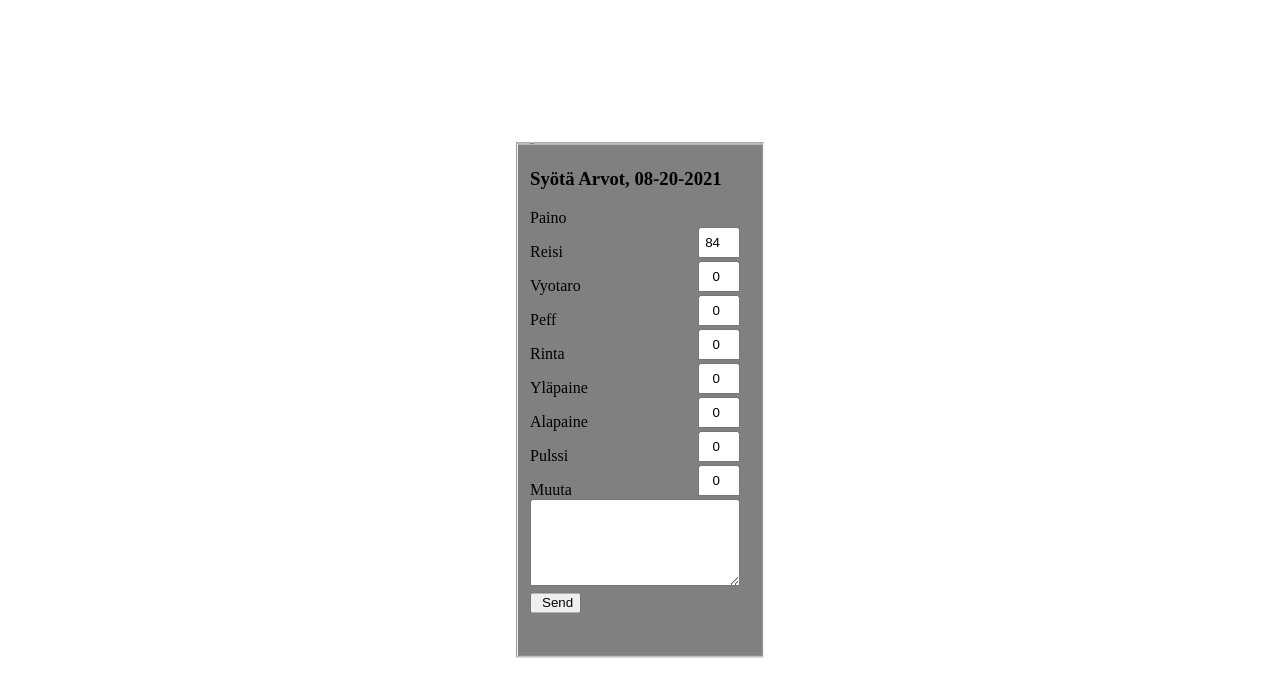
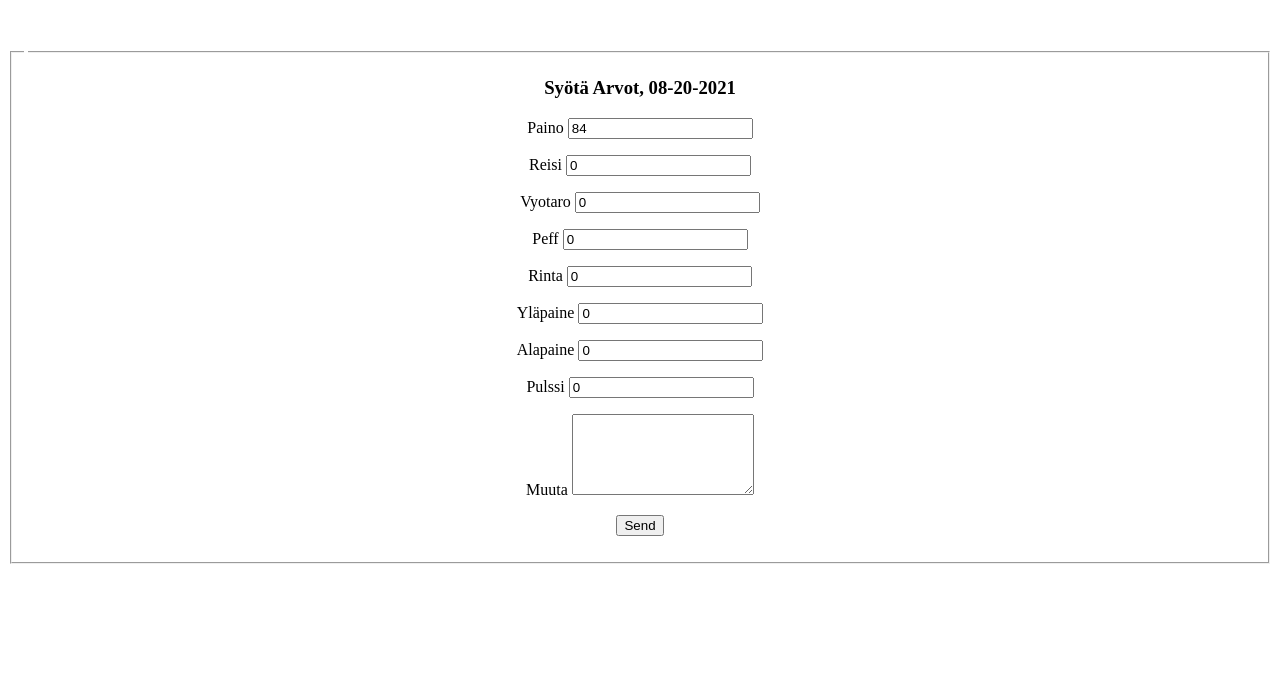
Before and after one commit to riimala/web-development, a PHP site: page /inputPudotus.php in a window 1280 px wide. Shown: the top 697 px of the page. Run offline with PHP 8.4, Linux system fonts and the light colour scheme.

Commit message:
Signed-off-by: riimala <jriimala@gmail.com>

```diff
--- a/php-Health/css/health.css
+++ b/php-Health/css/health.css
@@ -1,39 +1,3 @@
-    .form-style {
-        text-align: left;
-        display: inline-block;
-        margin-right: 10px;
-    }
-
-    .el02 {
-        /* Text and background colour, blue on light gray */
-        color: #00f;
-        background-color: #ddd;
-        font-weight: bold;
-    }
-
-    .center {
-        text-align: left;
-        display: block;
-        margin: 0;
-        position: absolute;
-        top: 50%;
-        left: 50%;
-        -ms-transform: translate(-50%, -50%);
-        transform: translate(-50%, -50%);
-    }
-
-    fieldset {
-        margin-left: 2px;
-        margin-right: 2px;
-        padding-top: 0.35em;
-        padding-bottom: 0.625em;
-        padding-left: 0.75em;
-        padding-right: 0.75em;
-        border: 2px groove (internal value);
-        background-color: gray;
-        width: auto;
-    }
-
 select {
     width: auto;
     margin-left: 20px;
@@ -47,7 +11,7 @@
     text-align: center;
 }
 
-    label {
+.label {
     display: block;
     clear: left;
     width: 50px;
@@ -55,23 +19,38 @@
     padding-right: 100px
 }
 
-    textarea {
-        float: right;
-        margin-left: 0px;
-        padding: 5px 16px;
+.form-style {
+    text-align: center;
+    display: block;
 }
 
-    input[type=number] {
-        text-align: right;
-        float: right;
-        width: fit-content;
-        padding: 6px 3px;
-        width: 20%;
+.el02 {
+    /* Text and background colour, blue on light gray */
+    color: #00f;
+    background-color: #ddd;
+    font-weight: bold;
 }
 
-    input[type=submit] {
-        margin-top: 6px;
-        padding-left: 10px;
+.center {
+    display: block;
+    text-align: center;
+    margin: 0;
+    position: absolute;
+    top: 50%;
+    left: 50%;
+    -ms-transform: translate(-50%, -50%);
+    transform: translate(-50%, -50%);
+}
+
+.fieldset {
+    margin-left: 2px;
+    margin-right: 2px;
+    padding-top: 0.35em;
+    padding-bottom: 0.625em;
+    padding-left: 0.75em;
+    padding-right: 0.75em;
+    border: 2px groove (internal value);
+    background-color: bisque;
 }
 
 .table input[type="submit"] {
--- a/php-Health/inputPudotus.php
+++ b/php-Health/inputPudotus.php
@@ -3,47 +3,6 @@
 <HEAD>
     <meta charset="UTF-8">
     <LINK href="css/health.css" rel="stylesheet" type="text/css">
-
-    <!--<style>
-        .input {
-            display: block;
-            margin-left: 5cm;
-            width: 10px;
-        }
-
-        .form-style {
-            text-align: left;
-            display: inline-block;
-        }
-
-        .el02 {
-            /* Text and background colour, blue on light gray */
-            color: #00f;
-            background-color: #ddd;
-            font-weight: bold;
-        }
-
-        .center {
-            text-align: left;
-            margin: 0;
-            position: absolute;
-            top: 50%;
-            left: 50%;
-            -ms-transform: translate(-50%, -50%);
-            transform: translate(-50%, -50%);
-        }
-
-        .fieldset {
-            margin-left: 2px;
-            margin-right: 2px;
-            padding-top: 0.35em;
-            padding-bottom: 0.625em;
-            padding-left: 0.75em;
-            padding-right: 0.75em;
-            border: 2px groove (internal value);
-            background-color: bisque;
-        }
-    </style>-->
 
     <script>
         // When the user clicks on <div>, open the popup
@@ -91,6 +50,13 @@
             $pulssi = $_POST['pulssi'];
             $tulos = $_POST['lisatietoja'];
 
+            if ($paino > 80){
+                $tulos = "Aika läski.";
+            }
+            else{
+                $tulos = "No nyt, pidä tämä.";
+            }
+
             $painonKehitys = $alkupaino - $paino;
 
             echo "Error: " . $sql . "<br>" . mysqli_error($con);
@@ -123,10 +89,9 @@
 
         </pre>
 
-        <div class="center">
+        <div>
             <div>
                 <fieldset>
-
                     <legend>
                         <?php $d = date('m-d-Y'); ?>
                     </legend>
```
Lines whose indentation alone changed are shown as unchanged.
